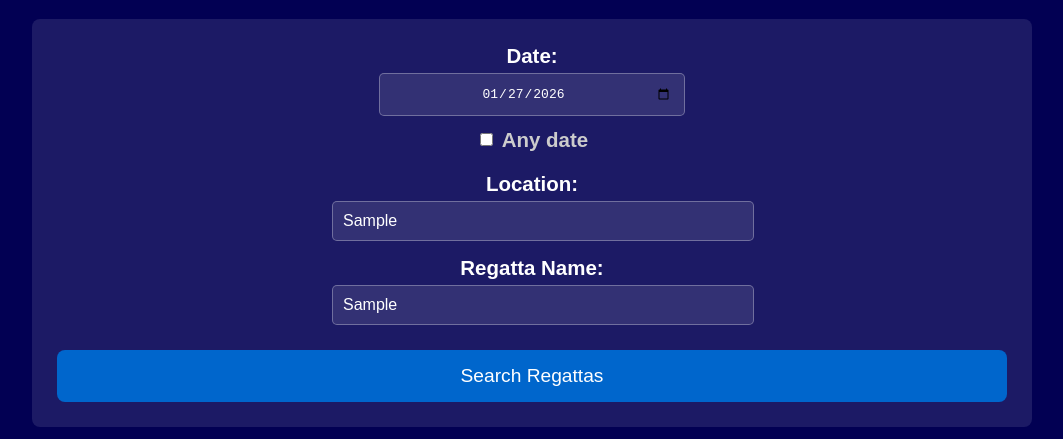
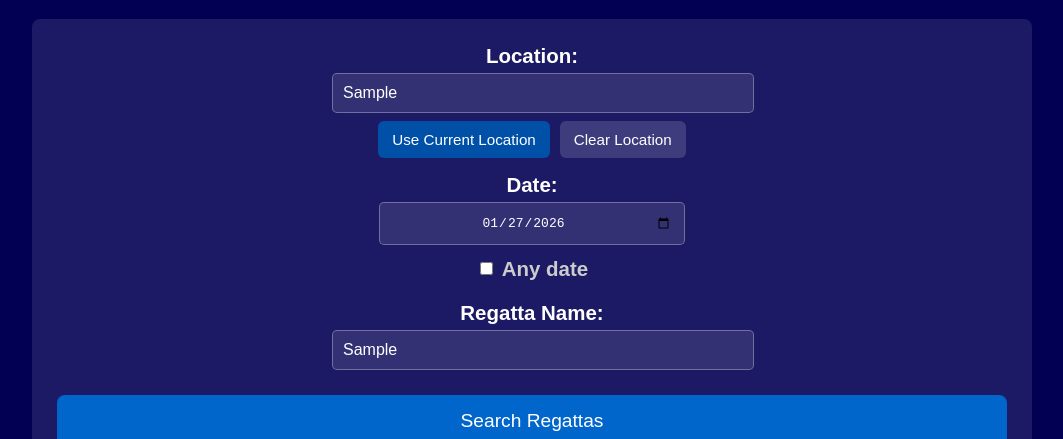
Before and after one commit to thomad99/LAB007-Sail_Scanner2, a website: page public/Find-regatta.html in a window 1280 px wide. Both pictures are taken after typing "Sample", "Sample" into the empty fields and a click on the button "Search Regattas". Shown: the part 361-800 px from the top of the page, without its empty margins (108-1171 px from the left). Drawn offline with Linux system fonts and the light colour scheme; no server answers.

Commit message:
Auto-sync 2026-01-27 11:42:10

```diff
--- a/public/Find-regatta.html
+++ b/public/Find-regatta.html
@@ -154,6 +154,42 @@
             cursor: pointer;
             transition: all 0.3s ease;
             margin-top: 10px;
+        }
+
+        .inline-button {
+            padding: 10px 14px;
+            font-size: 0.95em;
+            background-color: #0050a8;
+            color: white;
+            border: none;
+            border-radius: 6px;
+            cursor: pointer;
+            transition: all 0.2s ease;
+        }
+
+        .inline-button.secondary {
+            background-color: rgba(255, 255, 255, 0.15);
+        }
+
+        .inline-button:hover:not(:disabled) {
+            background-color: #0074e8;
+        }
+
+        .inline-button.secondary:hover:not(:disabled) {
+            background-color: rgba(255, 255, 255, 0.25);
+        }
+
+        .inline-button:disabled {
+            opacity: 0.6;
+            cursor: not-allowed;
+        }
+
+        .location-actions {
+            display: flex;
+            gap: 10px;
+            flex-wrap: wrap;
+            justify-content: center;
+            margin-top: 8px;
         }
 
         .search-button:hover:not(:disabled) {
@@ -363,6 +399,18 @@
         <div class="location-status" id="locationStatus"></div>
 
         <form class="search-form" onsubmit="searchRegattas(event)">
+            <div class="form-group">
+                <label for="locationInput">Location:</label>
+                <div class="autocomplete-wrapper">
+                    <input type="text" id="locationInput" name="location" placeholder="City, State" maxlength="40" autocomplete="off">
+                    <div class="autocomplete-dropdown" id="locationAutocomplete"></div>
+                </div>
+                <div class="location-actions">
+                    <button type="button" class="inline-button" id="useLocationButton" onclick="useCurrentLocation()">Use Current Location</button>
+                    <button type="button" class="inline-button secondary" id="clearLocationButton" onclick="clearLocationFilter()">Clear Location</button>
+                </div>
+            </div>
+
             <div class="form-group date-group">
                 <label for="dateInput">Date:</label>
                 <div class="date-row">
@@ -371,14 +419,6 @@
                         <input type="checkbox" id="anyDateCheckbox">
                         Any date
                     </label>
-                </div>
-            </div>
-
-            <div class="form-group">
-                <label for="locationInput">Location:</label>
-                <div class="autocomplete-wrapper">
-                    <input type="text" id="locationInput" name="location" placeholder="City, State" maxlength="40" autocomplete="off">
-                    <div class="autocomplete-dropdown" id="locationAutocomplete"></div>
                 </div>
             </div>
 
@@ -422,6 +462,7 @@
         let userLongitude = null;
         let detectedLocationName = null;
         let hasSearched = false;
+        let usingCurrentLocation = false;
 
         function toggleMenu() {
             const mobileMenu = document.getElementById('mobileMenu');
@@ -558,7 +599,7 @@
             });
         }
 
-        // Get user's location on page load
+        // Get user's location only when requested
         window.addEventListener('DOMContentLoaded', async () => {
             // Set today's date as default
             const today = new Date().toISOString().split('T')[0];
@@ -590,37 +631,60 @@
                     }
                 });
             }
+        });
 
-            // Try to get user's location
-            if (navigator.geolocation) {
+        function clearLocationStatus(message = '') {
+            const locationStatus = document.getElementById('locationStatus');
+            locationStatus.className = message ? 'location-status active' : 'location-status';
+            locationStatus.style.backgroundColor = '';
+            locationStatus.textContent = message;
+        }
+
+        async function useCurrentLocation() {
+            const useBtn = document.getElementById('useLocationButton');
+            useBtn.disabled = true;
+            clearLocationStatus('Detecting location...');
+
+            if (!navigator.geolocation) {
+                clearLocationStatus('Geolocation not supported in this browser.');
+                useBtn.disabled = false;
+                return;
+            }
+
             navigator.geolocation.getCurrentPosition(
                 async (position) => {
                     userLatitude = position.coords.latitude;
                     userLongitude = position.coords.longitude;
+                    usingCurrentLocation = true;
 
-                        const locationStatus = document.getElementById('locationStatus');
-                        locationStatus.className = 'location-status active';
-
-                        // Get location name from coordinates
                     detectedLocationName = await getLocationName(userLatitude, userLongitude);
-                        if (detectedLocationName) {
-                            locationStatus.textContent = `Location detected as ${detectedLocationName}`;
-                        } else {
-                            locationStatus.textContent = 'Location detected';
-                        }
+                    const statusText = detectedLocationName
+                        ? `Using current location: ${detectedLocationName} (within ~20 miles)`
+                        : 'Using current location (within ~20 miles)';
+                    clearLocationStatus(statusText);
+                    useBtn.disabled = false;
                 },
                 (error) => {
-                        console.log('Location access denied or unavailable');
-                        const locationStatus = document.getElementById('locationStatus');
-                        locationStatus.className = 'location-status active';
-                        locationStatus.style.backgroundColor = 'rgba(255, 255, 0, 0.2)';
-                        locationStatus.textContent = '⚠️ Location not available. You can still search by name or location.';
+                    console.log('Location access denied or unavailable', error);
+                    clearLocationStatus('⚠️ Location not available. You can still search by name or location.');
+                    usingCurrentLocation = false;
+                    userLatitude = null;
+                    userLongitude = null;
+                    detectedLocationName = null;
+                    useBtn.disabled = false;
                 }
             );
         }
-        });
 
-        async function searchRegattas(event, isAutoSearch = false) {
+        function clearLocationFilter() {
+            usingCurrentLocation = false;
+            userLatitude = null;
+            userLongitude = null;
+            detectedLocationName = null;
+            clearLocationStatus('');
+        }
+
+        async function searchRegattas(event) {
             if (event) {
                 event.preventDefault();
             }
@@ -671,13 +735,13 @@
                     url += `&location=${encodeURIComponent(location)}`;
                 }
 
-                // Only apply reverse-geocoded location when auto-searching; avoid narrowing manual searches
-                if (isAutoSearch && detectedLocationName && !location) {
+                if (usingCurrentLocation && detectedLocationName) {
                     url += `&locationName=${encodeURIComponent(detectedLocationName)}`;
-                }
-
-                if (userLatitude && userLongitude) {
-                    url += `&latitude=${userLatitude}&longitude=${userLongitude}`;
+                    // radius hint (not used server-side yet but included for clarity)
+                    url += `&radius=20`;
+                } else if (userLatitude && userLongitude) {
+                    // If we somehow have coords but no name, still send coords
+                    url += `&latitude=${userLatitude}&longitude=${userLongitude}&radius=20`;
                 }
 
                 const response = await fetch(url);
```
Lines whose indentation alone changed are shown as unchanged.
